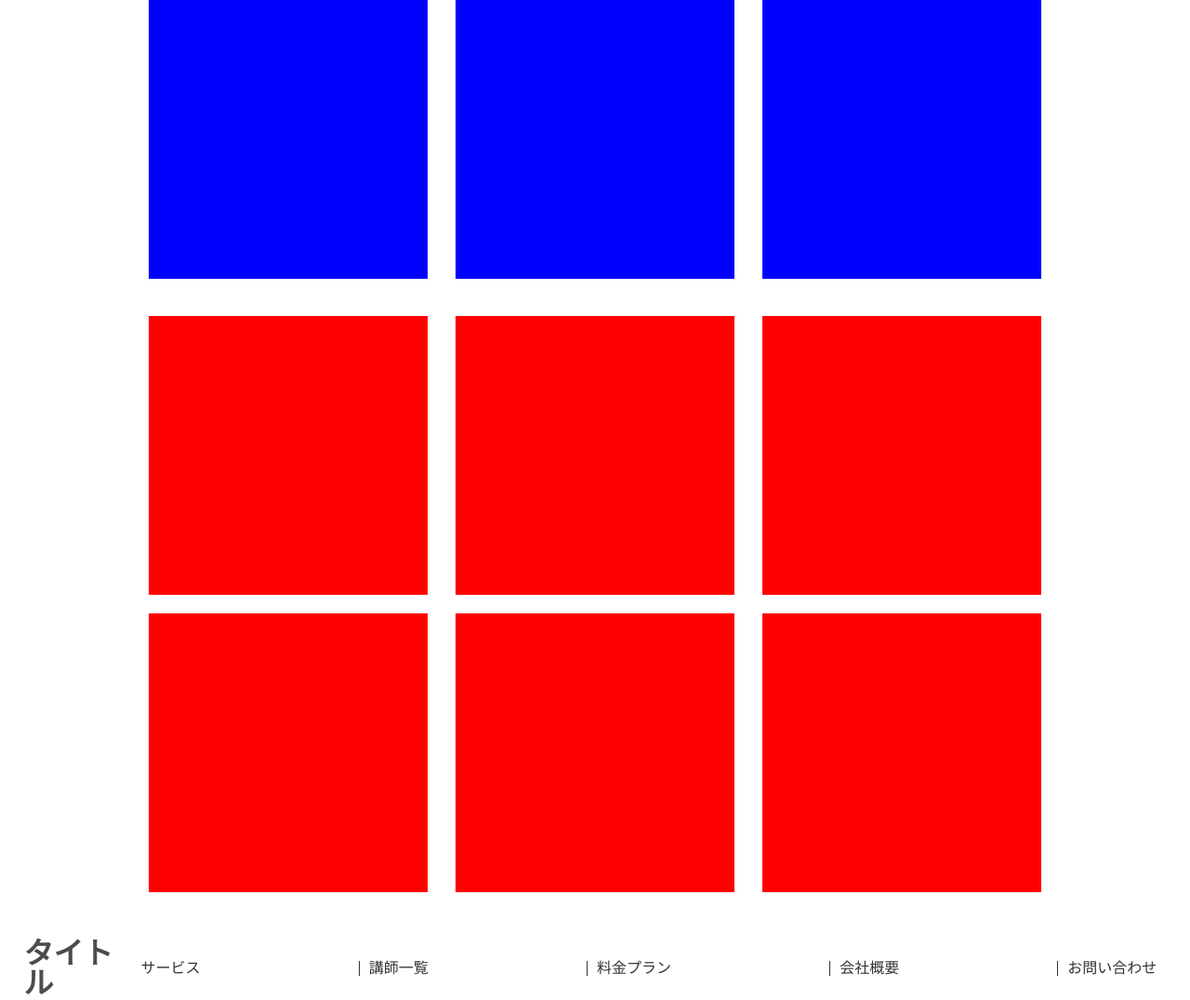
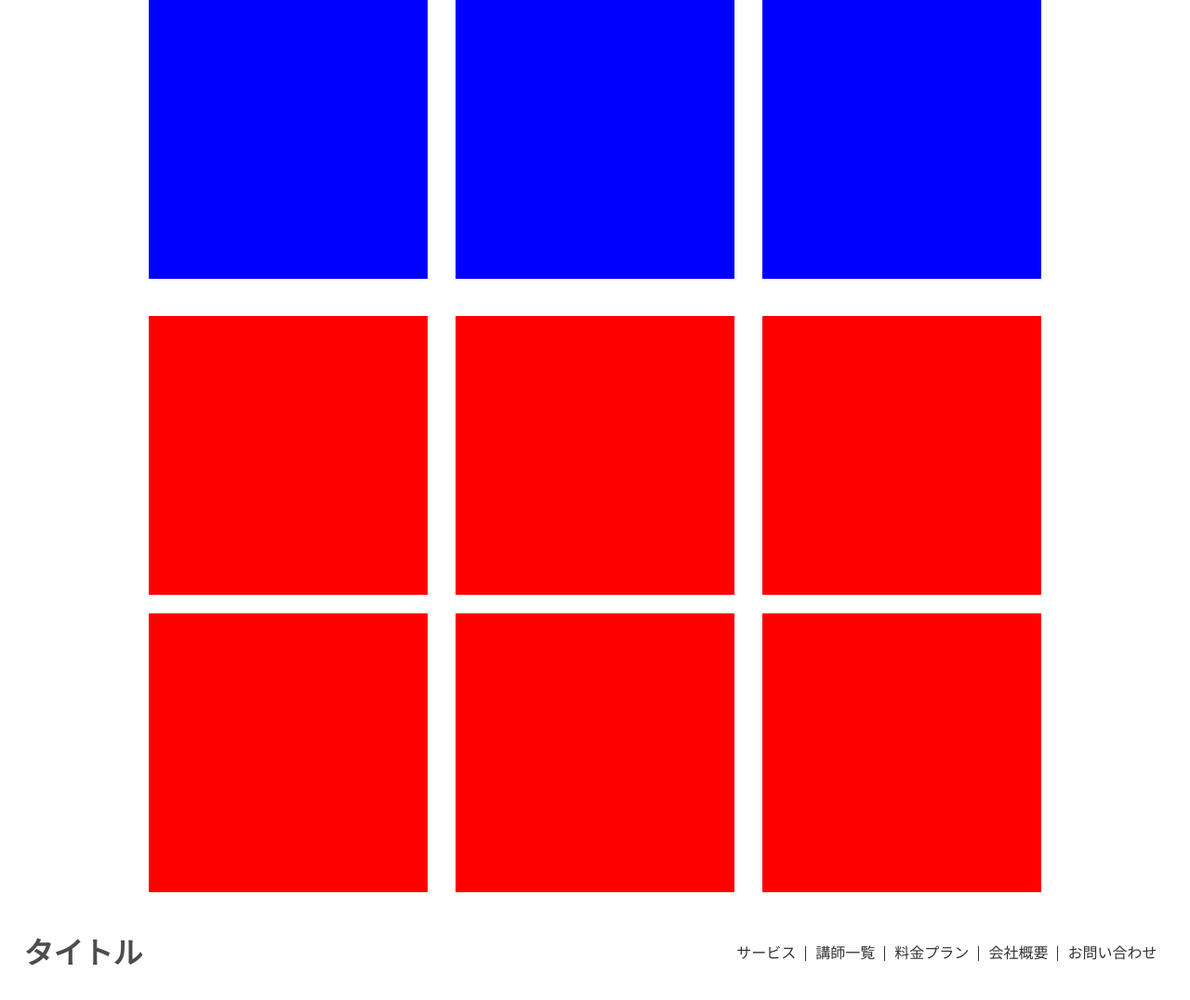
Before and after one commit to kiyot0724/dezasuta, a plain HTML site: page kadai2_kiyota_01/index.html in a window 1280 px wide. Shown: the whole page at 93% size. After the commit the page ends 1044 px from the top, so only its background shows below. Drawn offline with Linux system fonts and the light colour scheme.

Commit message:
課題２（修正後）

```diff
--- a/kadai2_kiyota_01/css/style.css
+++ b/kadai2_kiyota_01/css/style.css
@@ -44,8 +44,8 @@
 }
 
 ul{
+    max-width: 100%;
     display: flex;
-    justify-content: space-between;
     }
 
     li{
@@ -65,7 +65,7 @@ ul{
     }
 
     nav{
-        width: 100%;
+        max-width: 960px;
         margin-left: auto;
     }
 
```
